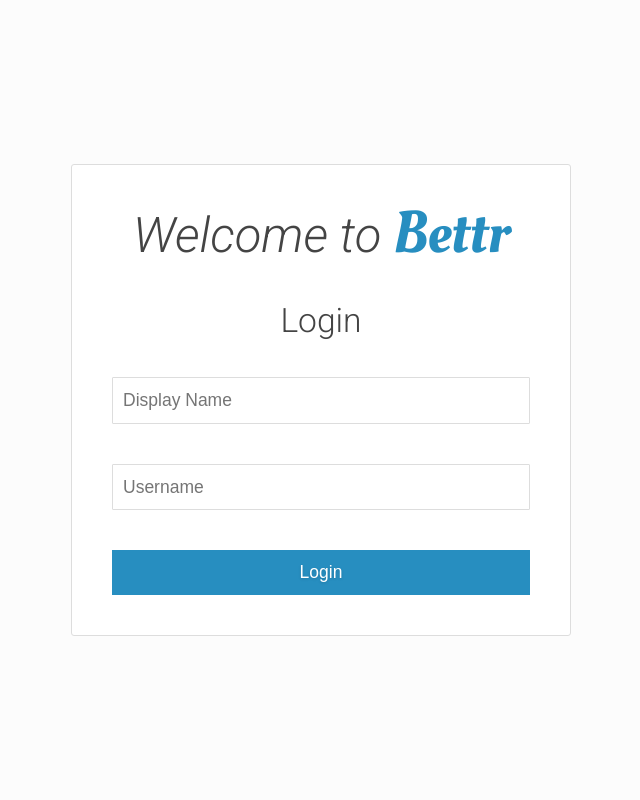
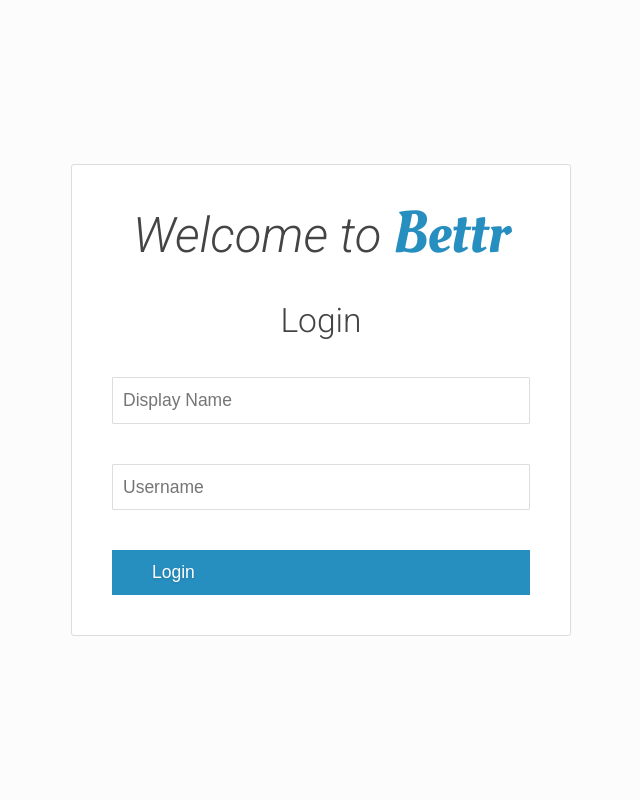
Before and after one commit to jlgrossman/credits, a PHP site: page / in a window 1280 px wide. Shown: the whole page, without its empty margins (319-959 px from the left). Run offline with PHP 8.4, Linux system fonts and the light colour scheme; a stand-in replaces the project's code that opens the database connection; style sheets or scripts are compiled from the project's sources.

Commit message:
added submit button, changes forms to divs with class form. added general submit button styles

```diff
--- a/index.php
+++ b/index.php
@@ -47,11 +47,12 @@
           <div class="create">
             <h1>Welcome to Bettr</h1>
             <h2>Transfer Credits</h2>
-            <form action="">
+            <div class="transfer form">
               <input class="transfer-name" type="text" placeholder="Payee's Name" name="payee" />
               <input class="transfer-amount" type="text" placeholder="Credits" name="transfer" />
               <textarea class="transfer-message" name="message" placeholder="Include a message..." maxlength="140"></textarea>
-            </form>
+              <input type="submit" class="submit" value="Send" />
+            </div>
           </div>
         </div>
       </div>
@@ -63,13 +64,13 @@
     </div>
   <? else : ?>
     <div class="login">
-      <form class="login-form">
+      <div class="login-form form">
         <h1>Welcome to <span>Bettr</span></h1>
         <h2>Login</h2>
         <input type="text" name="name" class="display-name" placeholder="Display Name" />
         <input type="text" name="pw" class="username" placeholder="Username" />
         <input type="submit" class="submit" value="Login" />
-      </form>
+      </div>
     </div>
   <? endif; ?>
   </div>
--- a/styles/styles.less
+++ b/styles/styles.less
@@ -45,7 +45,7 @@
   display: flex;
   justify-content: center;
   align-items: center;
-  form {
+  .form {
     max-width: 500px;
     border: 1px solid @light-grey;
     border-radius: 3px;
@@ -76,23 +76,9 @@
         margin: @spacing-sm 0 0;
       }
     }
-    input[type="submit"] {
-      font-size: 1.25rem;
-      background: #278ec0;
-      border: none;
-      padding: 10px;
-      color: #fff;
-      text-align: center;
-      cursor: pointer;
-      text-shadow: @shadow;
-      transition: background-color .15s ease;
-      &:hover {
-        background-color: @brand-light;
-      }
-    }
   }
   @media @tablet-portrait {
-    form {
+    .form {
       padding: @spacing-md;
       h1 {
         font-size: 3.5em;
@@ -219,7 +205,7 @@
   align-items: center;
   top:0;
   width: 100%;
-  height: 30px;
+  height: @header-height;
   color: @white;
   background-color: @brand;
   box-shadow: @shadow;
@@ -273,12 +259,13 @@
 }
 
 .main-wrap {
+  padding-top: @header-height;
   .main-content {
     padding: @spacing-md 0;
   }
 }
 
-form {
+.form {
 @form-speed: .15s;
   input[type="text"], input[type='number'], textarea, input[type="checkbox"], input[type="radio"] {
     box-shadow: none;
@@ -295,7 +282,20 @@
       box-shadow: 0 0 5px fade(@brand, 50%);
     }
   }
-
+  input[type="submit"] {
+    font-size: 1.25rem;
+    background: #278ec0;
+    border: none;
+    padding: 10px @spacing-md;
+    color: #fff;
+    text-align: center;
+    cursor: pointer;
+    text-shadow: @shadow;
+    transition: background-color .15s ease;
+    &:hover {
+      background-color: @brand-light;
+    }
+  }
   textarea {
     resize: none;
     min-height: 100px;
@@ -315,14 +315,13 @@
 }
 
 .overlay {
-  display: none;
   position: fixed;
   width: 100%;
   height: 100%;
   padding: @spacing-md;
   top: 0;
   left: 0;
-  z-index: 99;
+  z-index: -1;
   background: rgba(255,255,255,0.75);
   justify-content: center;
   align-items: center;
@@ -330,6 +329,7 @@
   transition: opacity .3s ease;
   &.open {
     display: flex;
+    z-index:99;
     opacity: 1;
   }
   .popup {
--- a/styles/vars.less
+++ b/styles/vars.less
@@ -32,6 +32,8 @@
 
 @flyout-width: 300px;
 
+@header-height: 30px;
+
 @login-btn-size: 80px;
 
 @credit-con-size: 20px;
```
